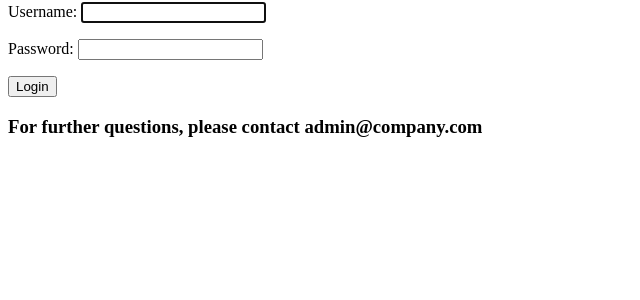
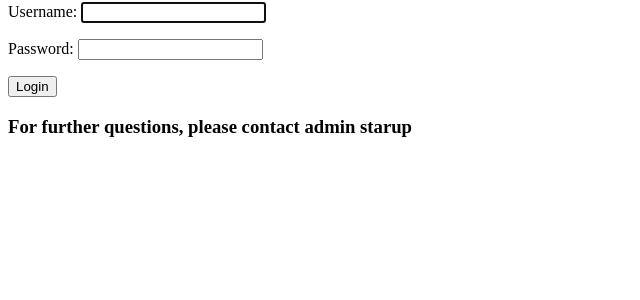
Before and after one commit to Pete59f1/AjourSystemProject, a Django app: page / in a window 1280 px wide. Shown: the part 125-425 px from the top of the page, without its empty margins (0-640 px from the left). Run offline with Django 3.2, Linux system fonts and the light colour scheme.

Commit message:
Small changes

```diff
--- a/AjourWebsite/accounts/templates/login.html
+++ b/AjourWebsite/accounts/templates/login.html
@@ -8,5 +8,5 @@
         {{form.as_p}}
         <button>Login</button>
     </form>
-    <h3>For further questions, please contact admin@company.com</h3>
+    <h3>For further questions, please contact admin starup</h3>
 {% endblock %}
```
Also changed, not shown: AjourWebsite/db.sqlite3.
